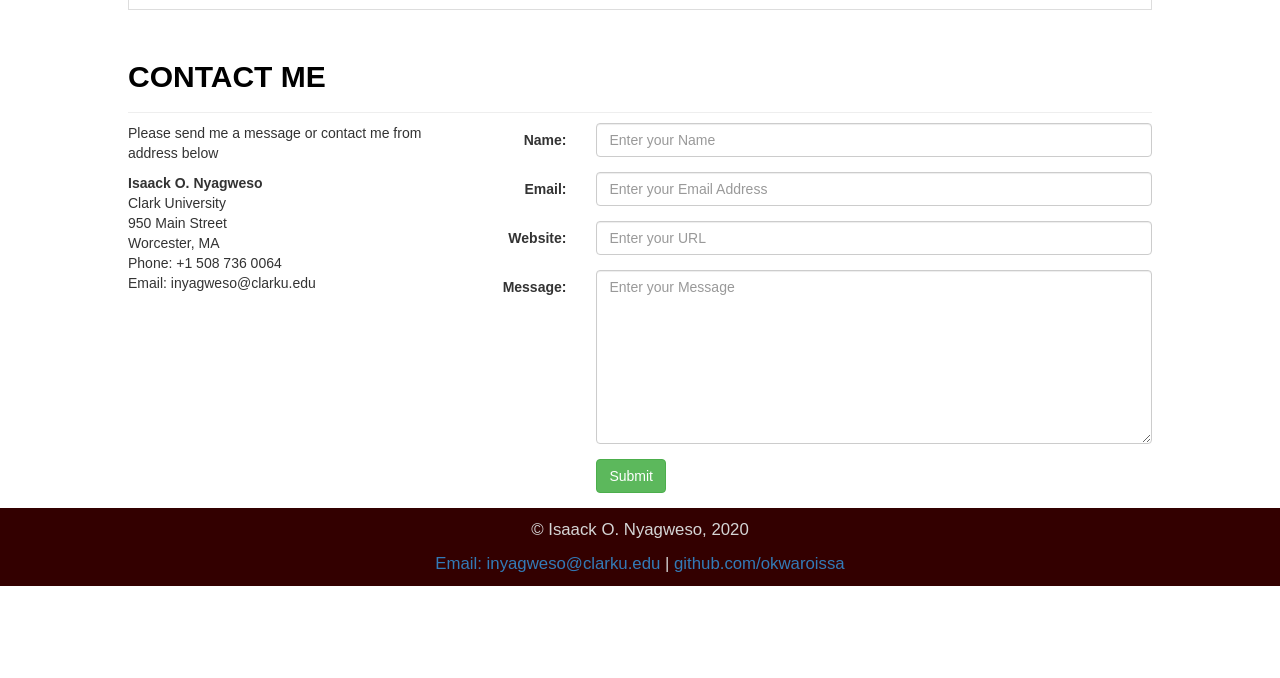
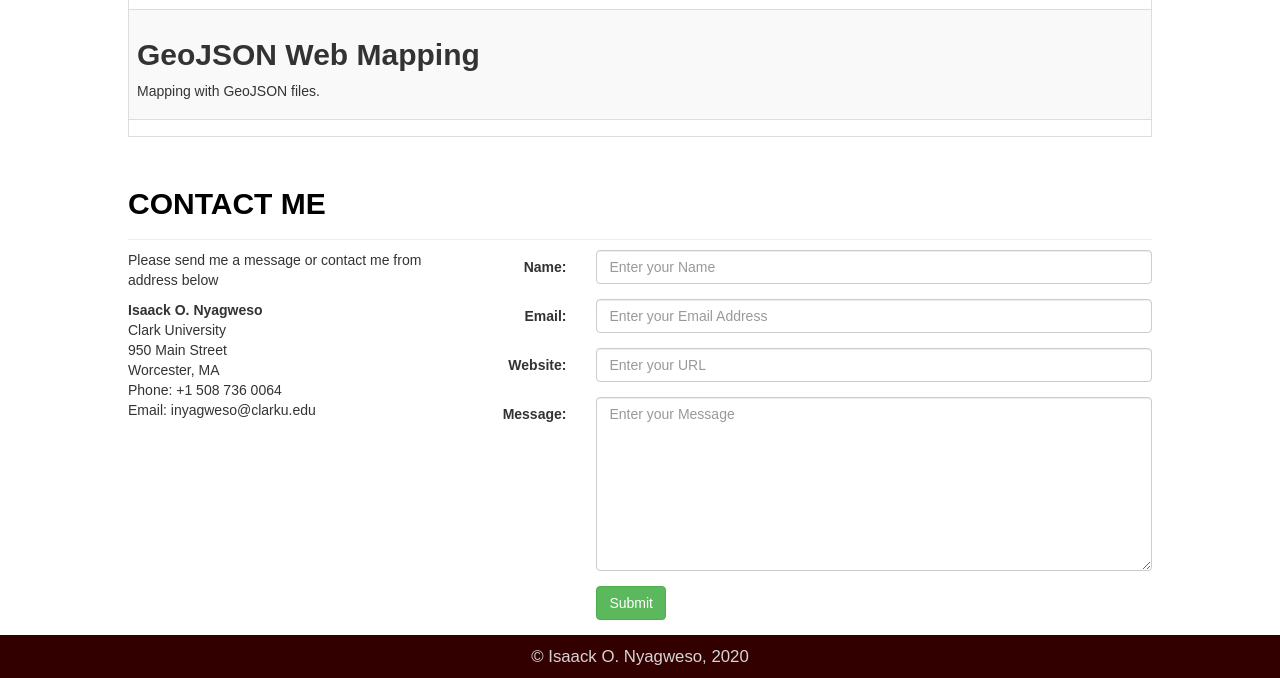
Before and after one commit to okwaroissa/okwaroissa.github.io, a Jekyll site: the page built from index.html, in a window 1280 px wide and 900 px high, scrolled down 3721 px, cut to the strip 222-900 px from the top of the window. Built offline with Jekyll 4.4.1, drawn with Linux system fonts in a browser that asks for light colours; before the commit the page ends 4529 px from its top, so only the background shows below that.

Commit message:
Update index.html

```diff
--- a/index.html
+++ b/index.html
@@ -408,6 +408,26 @@ title: Isaack Okwaro, GIS Analyst
 						</div>
 					</td>
 				</tr>
+
+
+				<tr>
+					<td>
+						<div>
+							<h2><strong>GeoJSON Web Mapping</strong></h2>
+							<p>
+								Mapping with GeoJSON files.
+							</p>
+						</div>
+					</td>
+
+				</tr>
+				<tr>
+					<td>
+						<div>
+
+						</div>
+					</td>
+				</tr>
 			</tbody>
 
 		</table>
```
